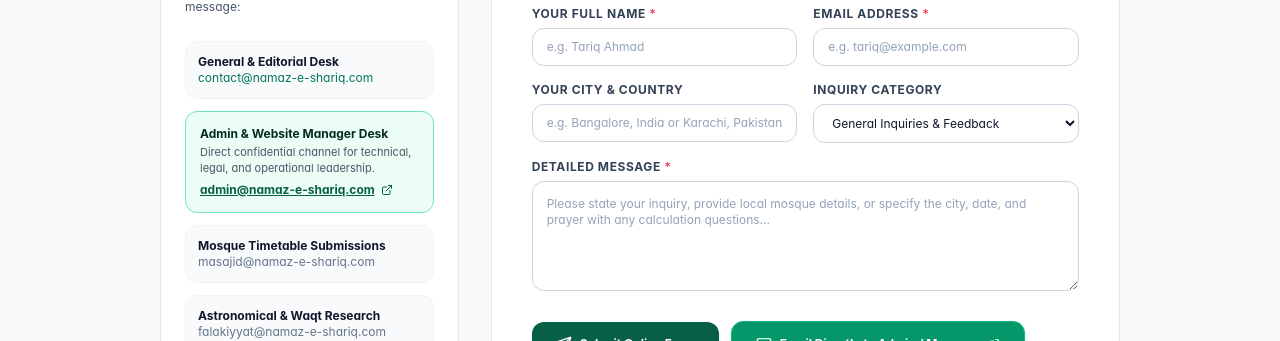
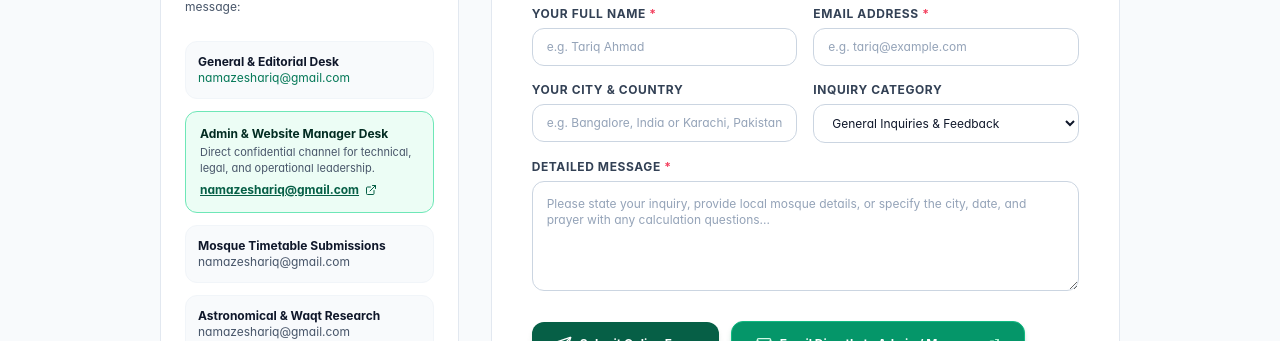
Before and after one commit to namazeshariq-app/namazeshariq, a Next.js app: page /contact in a window 1280 px wide. Shown: the part 459-800 px from the top of the page. Built offline with nearby package versions, Linux system fonts and the light colour scheme.

Commit message:
email update

```diff
--- a/src/app/contact/page.tsx
+++ b/src/app/contact/page.tsx
@@ -23,7 +23,7 @@
     {
       question: 'How can a local mosque submit their monthly Jamat timetable?',
       answer:
-        'Mosque trustees and imams can submit their official monthly schedule using our submission form below or by emailing contact@namaz-e-shariq.com with the mosque name, full address, GPS coordinates, and a high-resolution photo or PDF of the verified Jamat schedule.',
+        'Mosque trustees and imams can submit their official monthly schedule using our submission form below or by emailing namazeshariq@gmail.com with the mosque name, full address, GPS coordinates, and a high-resolution photo or PDF of the verified Jamat schedule.',
     },
     {
       question: 'What should I do if the prayer times differ slightly from my local mosque?',
@@ -52,12 +52,12 @@
     mainEntity: {
       '@type': 'Organization',
       name: SITE_NAME,
-      email: 'contact@namaz-e-shariq.com',
+      email: 'namazeshariq@gmail.com',
       url: SITE_URL,
       contactPoint: {
         '@type': 'ContactPoint',
         contactType: 'editorial support',
-        email: 'contact@namaz-e-shariq.com',
+        email: 'namazeshariq@gmail.com',
         availableLanguage: ['English', 'Urdu', 'Arabic', 'Bengali'],
       },
     },
@@ -111,8 +111,8 @@
               <div className="space-y-3 pt-2 text-xs">
                 <div className="p-3 rounded-xl bg-slate-50 dark:bg-slate-800/60 border border-slate-100 dark:border-slate-700/60">
                   <span className="font-bold text-slate-900 dark:text-slate-100 block">General & Editorial Desk</span>
-                  <a href="mailto:contact@namaz-e-shariq.com" className="text-brand-700 dark:text-emerald-400 hover:underline">
-                    contact@namaz-e-shariq.com
+                  <a href="mailto:namazeshariq@gmail.com" className="text-brand-700 dark:text-emerald-400 hover:underline">
+                    namazeshariq@gmail.com
                   </a>
                 </div>
 
@@ -120,22 +120,22 @@
                   <span className="font-bold text-emerald-950 dark:text-emerald-200 block text-xs">Admin & Website Manager Desk</span>
                   <p className="text-[11px] text-slate-600 dark:text-slate-300 mt-0.5">Direct confidential channel for technical, legal, and operational leadership.</p>
                   <a
-                    href="mailto:admin@namaz-e-shariq.com?subject=Direct%20Inquiry%20to%20Admin%20-%20Namaz-e-Shariq"
+                    href="mailto:namazeshariq@gmail.com?subject=Direct%20Inquiry%20to%20Admin%20-%20Namaz-e-Shariq"
                     className="inline-flex items-center gap-1.5 mt-1.5 text-xs font-bold text-emerald-800 dark:text-emerald-300 hover:text-emerald-950 dark:hover:text-emerald-100 underline"
                   >
-                    <span>admin@namaz-e-shariq.com</span>
+                    <span>namazeshariq@gmail.com</span>
                     <ExternalLink className="w-3 h-3" />
                   </a>
                 </div>
 
                 <div className="p-3 rounded-xl bg-slate-50 dark:bg-slate-800/60 border border-slate-100 dark:border-slate-700/60">
                   <span className="font-bold text-slate-900 dark:text-slate-100 block">Mosque Timetable Submissions</span>
-                  <span className="text-slate-500 dark:text-slate-400">masajid@namaz-e-shariq.com</span>
+                  <a href="mailto:namazeshariq@gmail.com?subject=Mosque%20Timetable%20Submission" className="text-slate-600 dark:text-slate-300 hover:underline">namazeshariq@gmail.com</a>
                 </div>
 
                 <div className="p-3 rounded-xl bg-slate-50 dark:bg-slate-800/60 border border-slate-100 dark:border-slate-700/60">
                   <span className="font-bold text-slate-900 dark:text-slate-100 block">Astronomical & Waqt Research</span>
-                  <span className="text-slate-500 dark:text-slate-400">falakiyyat@namaz-e-shariq.com</span>
+                  <a href="mailto:namazeshariq@gmail.com?subject=Astronomical%20Research%20Inquiry" className="text-slate-600 dark:text-slate-300 hover:underline">namazeshariq@gmail.com</a>
                 </div>
               </div>
             </div>
--- a/src/app/privacy-policy/page.tsx
+++ b/src/app/privacy-policy/page.tsx
@@ -166,7 +166,7 @@
             </p>
             <div className="p-5 rounded-2xl bg-slate-50 dark:bg-slate-800/60 border border-slate-200 dark:border-slate-700/60 space-y-2 text-xs">
               <p><strong>Compliance & Privacy Desk:</strong> Namaz-e-Shariq Editorial Board</p>
-              <p><strong>Direct Electronic Inquiries:</strong> <a href="mailto:privacy@namaz-e-shariq.com" className="text-brand-700 dark:text-emerald-400 font-semibold hover:underline">privacy@namaz-e-shariq.com</a> / <a href="mailto:contact@namaz-e-shariq.com" className="text-brand-700 dark:text-emerald-400 font-semibold hover:underline">contact@namaz-e-shariq.com</a></p>
+              <p><strong>Direct Electronic Inquiries:</strong> <a href="mailto:namazeshariq@gmail.com" className="text-brand-700 dark:text-emerald-400 font-semibold hover:underline">namazeshariq@gmail.com</a></p>
               <p><strong>Response Time Commitment:</strong> Within 24 to 48 business hours.</p>
               <p><strong>Platform Canonical URL:</strong> <a href={SITE_URL} className="text-brand-700 dark:text-emerald-400 font-semibold hover:underline">{SITE_URL}</a></p>
             </div>
--- a/src/app/terms/page.tsx
+++ b/src/app/terms/page.tsx
@@ -153,7 +153,7 @@
             </p>
             <div className="p-5 rounded-2xl bg-slate-50 dark:bg-slate-800/60 border border-slate-200 dark:border-slate-700/60 space-y-2 text-xs">
               <p><strong>Editorial Legal Desk:</strong> Namaz-e-Shariq Governance Board</p>
-              <p><strong>Inquiries & Notices:</strong> <a href="mailto:terms@namaz-e-shariq.com" className="text-brand-700 dark:text-emerald-400 font-semibold hover:underline">terms@namaz-e-shariq.com</a> / <a href="mailto:contact@namaz-e-shariq.com" className="text-brand-700 dark:text-emerald-400 font-semibold hover:underline">contact@namaz-e-shariq.com</a></p>
+              <p><strong>Inquiries & Notices:</strong> <a href="mailto:namazeshariq@gmail.com" className="text-brand-700 dark:text-emerald-400 font-semibold hover:underline">namazeshariq@gmail.com</a></p>
               <p><strong>Direct Inquiries Portal:</strong> <Link href="/contact" className="text-brand-700 dark:text-emerald-400 font-semibold hover:underline">Contact Editorial Team</Link></p>
             </div>
           </section>
--- a/src/components/ContactForm.tsx
+++ b/src/components/ContactForm.tsx
@@ -21,7 +21,7 @@
 
   const handleDirectEmail = (e: React.MouseEvent) => {
     e.preventDefault();
-    const adminEmail = 'admin@namaz-e-shariq.com';
+    const adminEmail = 'namazeshariq@gmail.com';
     const subjectPrefix = formData.subject ? `[${formData.subject.toUpperCase()}] ` : '';
     const subject = encodeURIComponent(`${subjectPrefix}Namaz-e-Shariq Inquiry - ${formData.name || 'Website Visitor'}`);
     const body = encodeURIComponent(
@@ -38,7 +38,7 @@
 ${formData.message || '(Please enter your inquiry, local mosque Jamat timetable, or feedback here)'}
 
 ---
-Sent directly to admin@namaz-e-shariq.com via Namaz-e-Shariq Contact Portal`
+Sent directly to namazeshariq@gmail.com via Namaz-e-Shariq Contact Portal`
     );
     window.location.href = `mailto:${adminEmail}?subject=${subject}&body=${body}`;
   };
@@ -230,7 +230,7 @@
           onClick={handleDirectEmail}
           className="inline-flex items-center justify-center gap-2 px-6 py-3.5 rounded-xl bg-emerald-600 hover:bg-emerald-500 text-white font-bold text-xs shadow-md shadow-emerald-700/20 transition cursor-pointer border border-emerald-500"
           aria-label="Email directly to admin or website manager"
-          title="Send direct email to admin@namaz-e-shariq.com with your input pre-filled"
+          title="Send direct email to namazeshariq@gmail.com with your input pre-filled"
         >
           <Mail className="w-4 h-4 text-emerald-100" />
           <span>Email Directly to Admin / Manager</span>
@@ -239,7 +239,7 @@
       </div>
 
       <p className="text-[11px] text-slate-500 dark:text-slate-400 mt-2">
-        💡 <strong>Direct Access:</strong> Clicking &ldquo;Email Directly to Admin / Manager&rdquo; opens your device&rsquo;s email client (Gmail, Outlook, Mail app) addressed directly to <code className="bg-slate-100 dark:bg-slate-800 px-1.5 py-0.5 rounded text-emerald-700 dark:text-emerald-400 font-mono">admin@namaz-e-shariq.com</code> with all your inputs pre-filled.
+        💡 <strong>Direct Access:</strong> Clicking &ldquo;Email Directly to Admin / Manager&rdquo; opens your device&rsquo;s email client (Gmail, Outlook, Mail app) addressed directly to <code className="bg-slate-100 dark:bg-slate-800 px-1.5 py-0.5 rounded text-emerald-700 dark:text-emerald-400 font-mono">namazeshariq@gmail.com</code> with all your inputs pre-filled.
       </p>
     </form>
   );
--- a/src/lib/db.ts
+++ b/src/lib/db.ts
@@ -93,7 +93,7 @@
       settings: {
         site_name: 'Namaz-e-Shariq',
         site_description: 'Modern Islamic Prayer Times, Detailed Namaz Rakats Guides, and Waqt Timetables for Global Cities.',
-        contact_email: 'contact@namaz-e-shariq.com',
+        contact_email: 'namazeshariq@gmail.com',
         site_url: 'https://namaz-e-shariq.com',
       },
       initialized: false,
```
